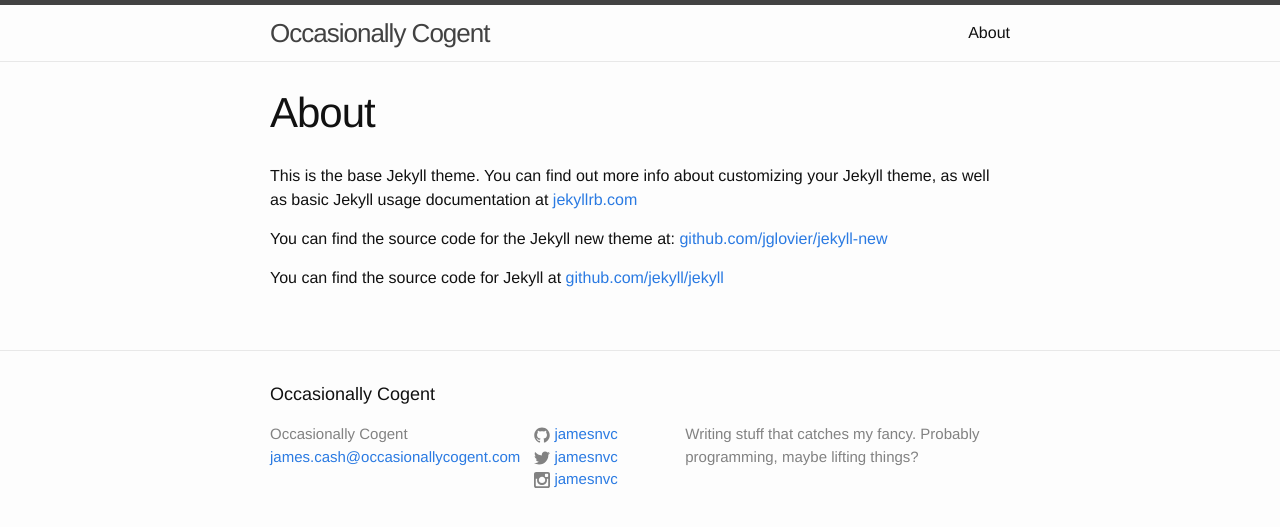
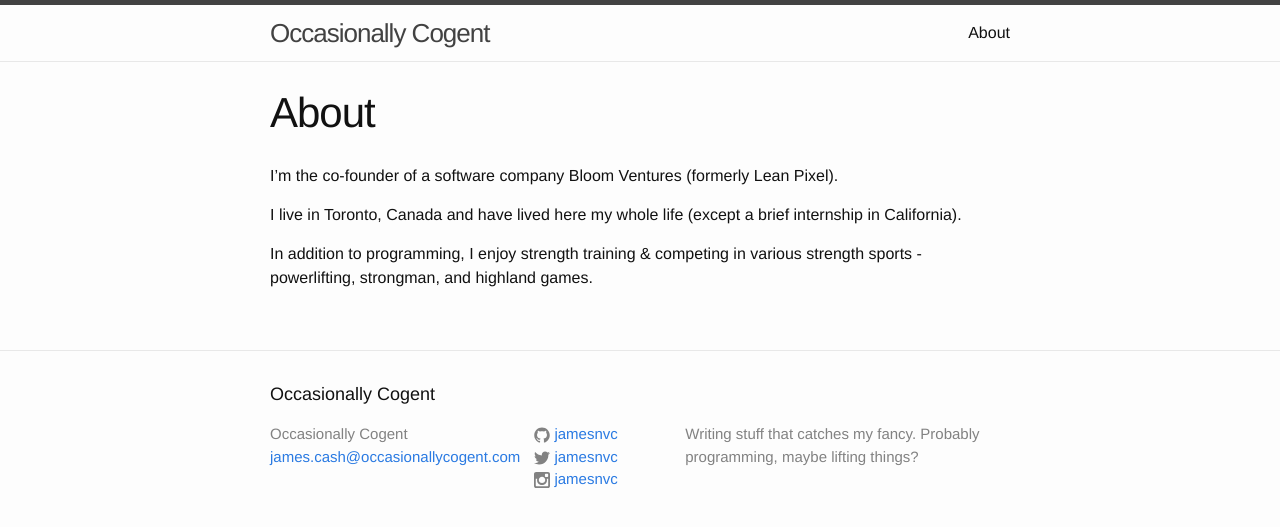
Before and after one commit to jamesnvc/occasionallycogent, a Jekyll site: the page built from about.md, in a window 1280 px wide. Shown: the top 527 px of the page. Built offline with Jekyll 4.4.1, drawn with Linux system fonts in a browser that asks for light colours.

Commit message:
Add info to about page

```diff
--- a/about.md
+++ b/about.md
@@ -4,8 +4,8 @@ title: About
 permalink: /about/
 ---
 
-This is the base Jekyll theme. You can find out more info about customizing your Jekyll theme, as well as basic Jekyll usage documentation at [jekyllrb.com](http://jekyllrb.com/)
+I'm the co-founder of a software company Bloom Ventures (formerly Lean Pixel).
 
-You can find the source code for the Jekyll new theme at: [github.com/jglovier/jekyll-new](https://github.com/jglovier/jekyll-new)
+I live in Toronto, Canada and have lived here my whole life (except a brief internship in California).
 
-You can find the source code for Jekyll at [github.com/jekyll/jekyll](https://github.com/jekyll/jekyll)
+In addition to programming, I enjoy strength training & competing in various strength sports - powerlifting, strongman, and highland games.
```
